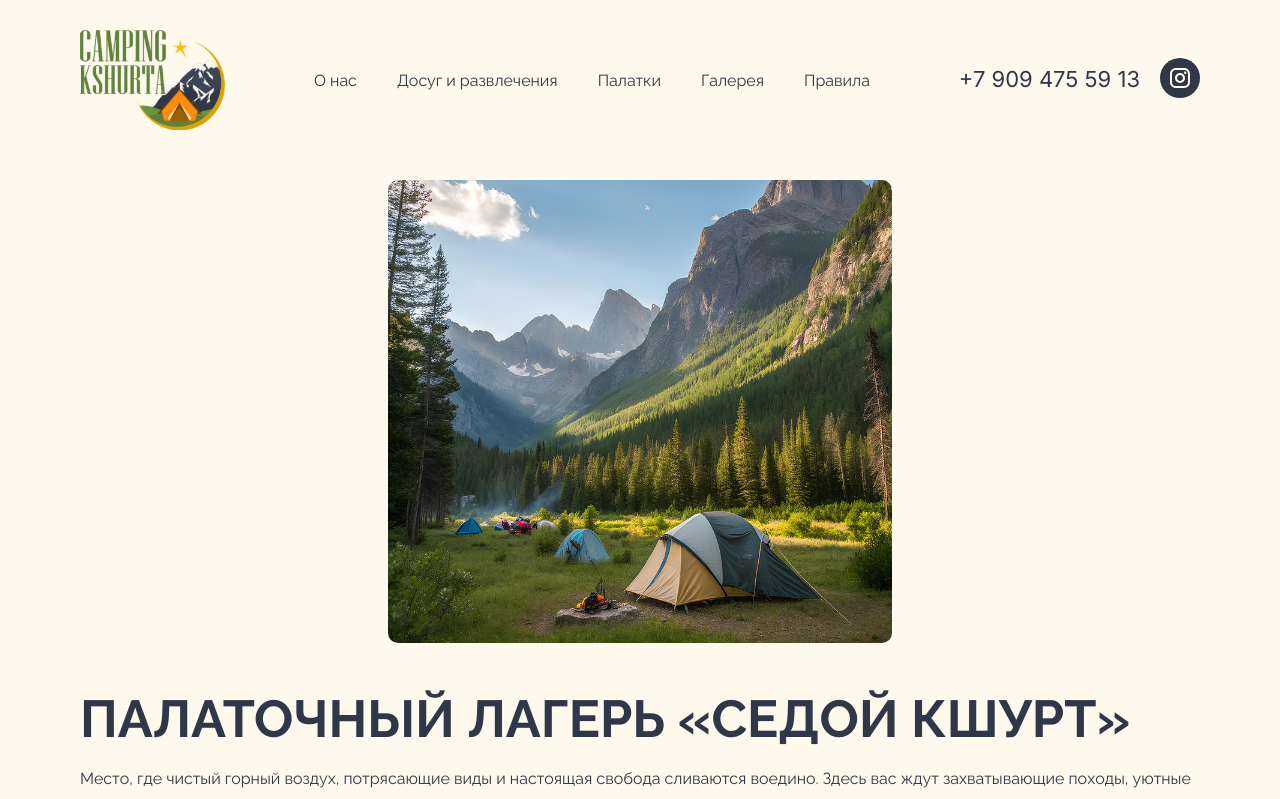
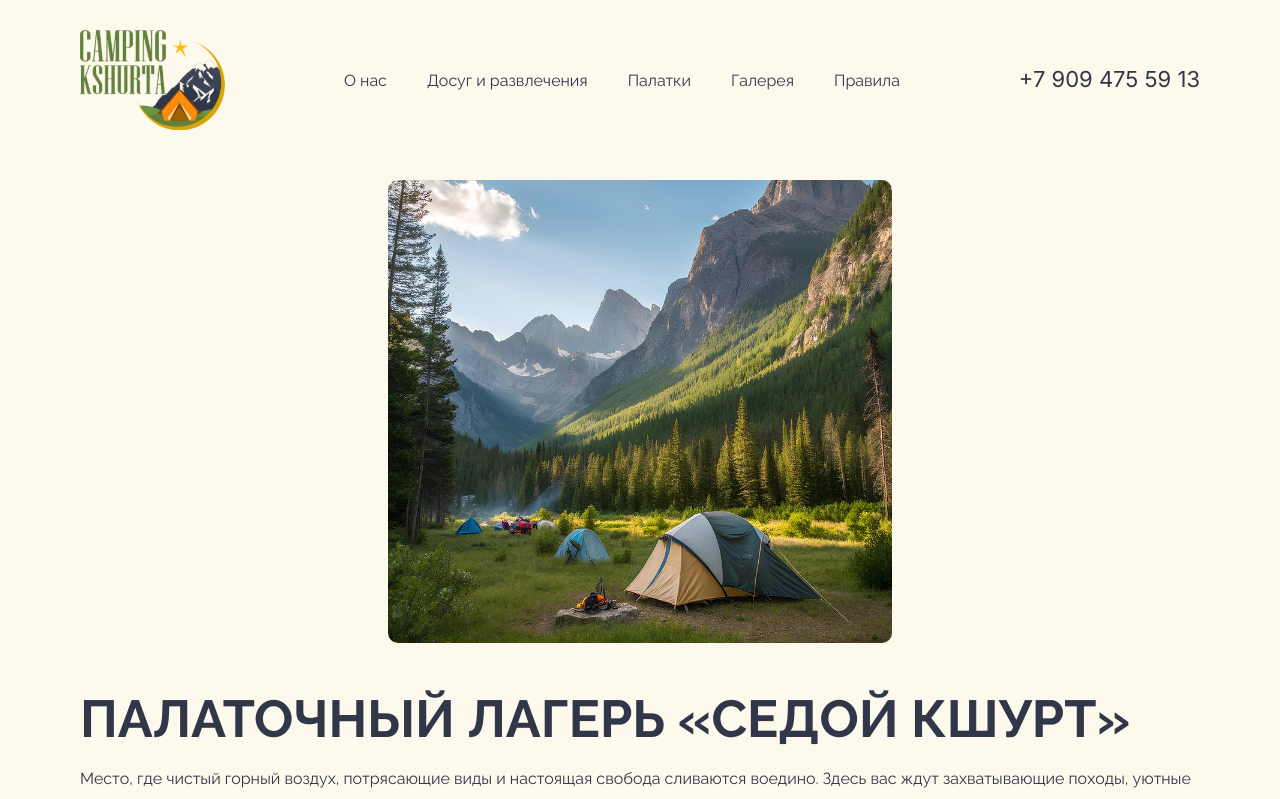
Before and after one commit to AmletixQ/camping-kshurta-frontend, a React (Vite) app: page / in a window 1280 px wide. Shown: the top 799 px of the page. Built offline with nearby package versions, Linux system fonts and the light colour scheme.

Commit message:
Delete Instagram links (extremism)

```diff
--- a/src/components/BurgerMenu/BurgerMenu.tsx
+++ b/src/components/BurgerMenu/BurgerMenu.tsx
@@ -4,7 +4,6 @@ import styles from "./BurgerMenu.module.scss";
 import Container from "../Container/Container";
 import Cross from "../icons/Cross";
 import { anchors } from "../../constants/anchors";
-import Instagram from "../icons/Instagram/Instagram";
 
 const BurgerMenu = () => {
   const [open, setOpen] = useState(false);
@@ -36,7 +35,6 @@ const BurgerMenu = () => {
             </div>
             <div className={styles.menu__contacts}>
               <a href="tel:+79094755913"> +7 909 475 59 13</a>
-              <Instagram />
             </div>
           </div>
         </Container>
--- a/src/components/Footer/Footer.tsx
+++ b/src/components/Footer/Footer.tsx
@@ -1,7 +1,6 @@
 import { anchors } from "../../constants/anchors";
 
 import Container from "../Container/Container";
-import Instagram from "../icons/Instagram/Instagram";
 import Logo from "../icons/Logo/Logo";
 import SmallText from "../SmallText/SmallText";
 
@@ -38,7 +37,6 @@ const Footer = () => {
           </div>
           <div className={styles.footer__content}>
             <a href="mailto:kshurta.info@gmail.com">kshurta.info@gmail.com</a>
-            <Instagram />
           </div>
         </div>
       </Container>
--- a/src/components/Header/Header.tsx
+++ b/src/components/Header/Header.tsx
@@ -1,5 +1,4 @@
 import Container from "../Container/Container";
-import Instagram from "../icons/Instagram/Instagram";
 import Logo from "../icons/Logo/Logo";
 
 import { anchors } from "../../constants/anchors";
@@ -24,7 +23,6 @@ const Header = () => {
           <a href="tel:+79094755913" className={styles.header__phonenumber}>
             +7 909 475 59 13
           </a>
-          <Instagram />
         </div>
 
         <BurgerMenu />
```
